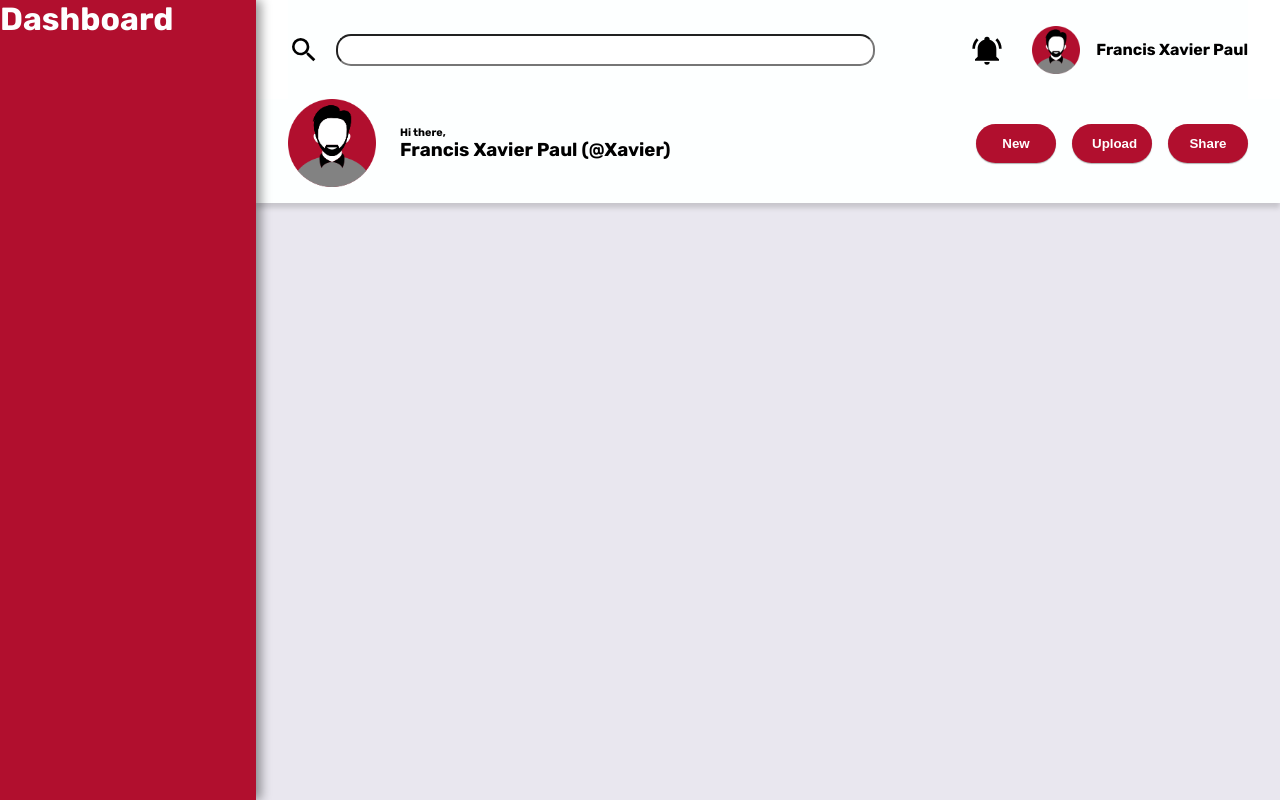
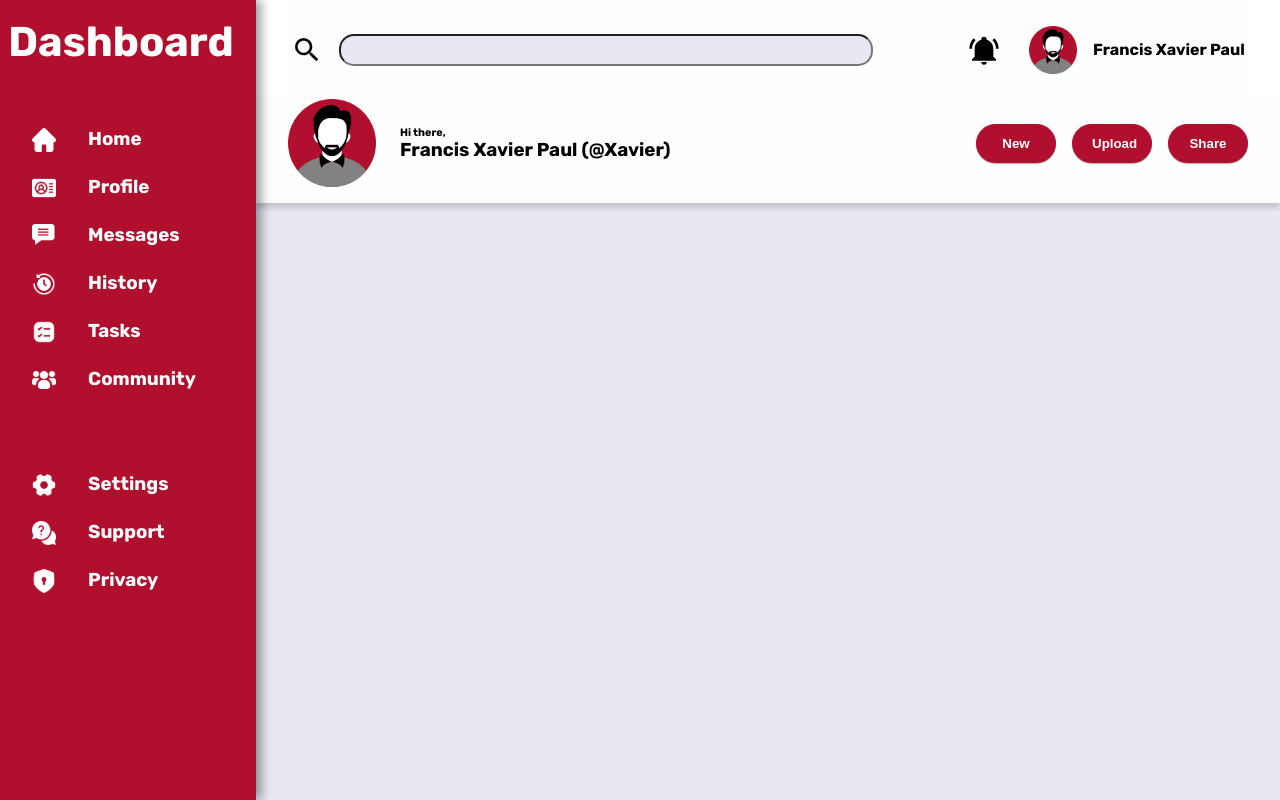
Before and after one commit to Francis-Xavier-Paul/AdminDashboard, a plain HTML site: page index.html in a window 1280 px wide. Drawn offline with Linux system fonts and the light colour scheme.

Commit message:
Completed Sidebar

```diff
--- a/index.html
+++ b/index.html
@@ -15,7 +15,7 @@
         <div class="header">
             <div class="search">
                 <svg xmlns="http://www.w3.org/2000/svg" viewBox="0 0 24 24"><title>magnify</title><path d="M9.5,3A6.5,6.5 0 0,1 16,9.5C16,11.11 15.41,12.59 14.44,13.73L14.71,14H15.5L20.5,19L19,20.5L14,15.5V14.71L13.73,14.44C12.59,15.41 11.11,16 9.5,16A6.5,6.5 0 0,1 3,9.5A6.5,6.5 0 0,1 9.5,3M9.5,5C7,5 5,7 5,9.5C5,12 7,14 9.5,14C12,14 14,12 14,9.5C14,7 12,5 9.5,5Z" /></svg>
-                <input type="text" name="search" id="input-search">
+                <input type="text" name="search" autocomplete="off" id="input-search">
             </div>
             <div class="profile">
                 <svg xmlns="http://www.w3.org/2000/svg" viewBox="0 0 24 24"><title>bell-ring</title><path d="M21,19V20H3V19L5,17V11C5,7.9 7.03,5.17 10,4.29C10,4.19 10,4.1 10,4A2,2 0 0,1 12,2A2,2 0 0,1 14,4C14,4.1 14,4.19 14,4.29C16.97,5.17 19,7.9 19,11V17L21,19M14,21A2,2 0 0,1 12,23A2,2 0 0,1 10,21M19.75,3.19L18.33,4.61C20.04,6.3 21,8.6 21,11H23C23,8.07 21.84,5.25 19.75,3.19M1,11H3C3,8.6 3.96,6.3 5.67,4.61L4.25,3.19C2.16,5.25 1,8.07 1,11Z" /></svg>
@@ -54,13 +54,53 @@
             <div class="logo">
 
             </div>
-            <h1>
+            <h1 id="mainHeader">
                 Dashboard
             </h1>
+            <div class="sideNav">
+                <img src="./icons/home.png" alt="Home icon">
+                <h3 >Home</h3>
+            </div>
+            <div class="sideNav">
+                <img src="./icons/profile (1).png" alt="Profile">
+                <h3 >Profile</h3>
+            </div>
+            <div class="sideNav">
+                <img src="./icons/comment.png" alt="Messages">
+                <h3 >Messages</h3>
+            </div>
+            <div class="sideNav">
+                <img src="./icons/history.png" alt="History">
+                <h3 >History</h3>
+            </div>
+            <div class="sideNav">
+                <img src="./icons/task.png" alt="Tasks">
+                <h3 >Tasks</h3>
+            </div>
+            <div class="sideNav">
+                <img src="./icons/group-users.png" alt="Community">
+                <h3 >Community</h3>
+            </div>
+            <div>
+                <br><br><br>
+            </div>
+            <div class="sideNav">
+                <img src="./icons/setting.png" alt="Settings icon">
+                <h3 >Settings</h3>
+            </div>
+            <div class="sideNav">
+                <img src="./icons/help.png" alt="Support icon">
+                <h3 >Support</h3>
+            </div>
+            <div class="sideNav">
+                <img src="./icons/privacy-policy.png" alt="Privacy Icon">
+                <h3 >Privacy</h3>
+            </div>
         </div>
         <div class="body">
 
         </div>
+       <!-- <a href="https://www.flaticon.com/free-icons/privacy-policy" title="privacy policy icons">Privacy policy icons created by sonnycandra - Flaticon</a>-->
     </div>
 </body>
 </html>
--- a/styles.css
+++ b/styles.css
@@ -26,6 +26,7 @@
     column-gap: 10%;
     margin: 0 2em;
     align-items: center;
+    padding: 0.2em;
 }
 
 .search {
@@ -40,6 +41,7 @@
 #input-search {
     flex: 1;
     border-radius: 15px;
+    background-color: var(--color-tertiary-bg);
 }
 
 .profile {
@@ -108,6 +110,22 @@
     position: relative;
 }
 
+#mainHeader {
+    font-size: 2.6em;
+    padding: 0.4em 0.2em 1.3em;
+}
+
+.sideNav {
+    display: flex;
+    flex-direction: row;
+    gap: 2em;
+    padding: 0.5em 2em 1em;
+}
+
+.sideNav img {
+    height: 1.5em;
+}
+
 .body {
     background-color: var(--color-tertiary-bg);
 }
```
Also changed, not shown: icons/comment.png (added), icons/dashboard.png (added), icons/group-users.png (added), icons/help.png (added), icons/history.png (added), icons/home.png (added), icons/privacy-policy.png (added), icons/profile (1).png (added), icons/profile.png (added), icons/setting.png (added), icons/task.png (added).
